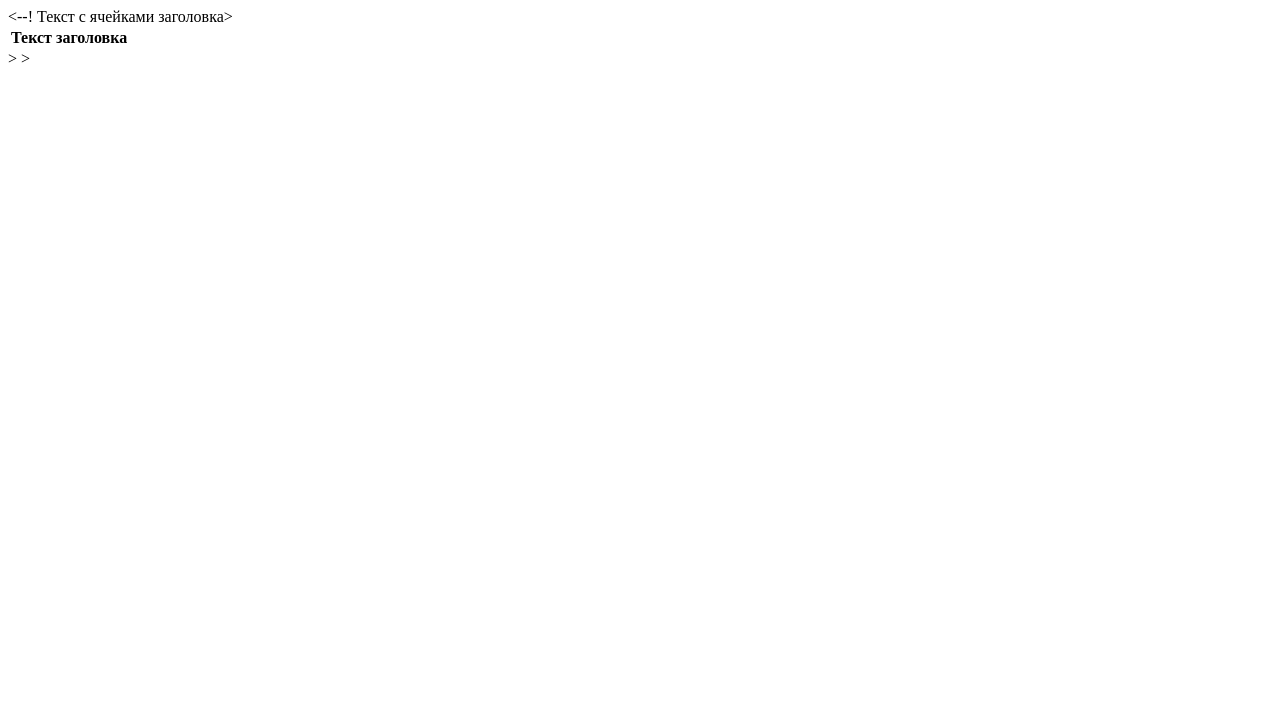
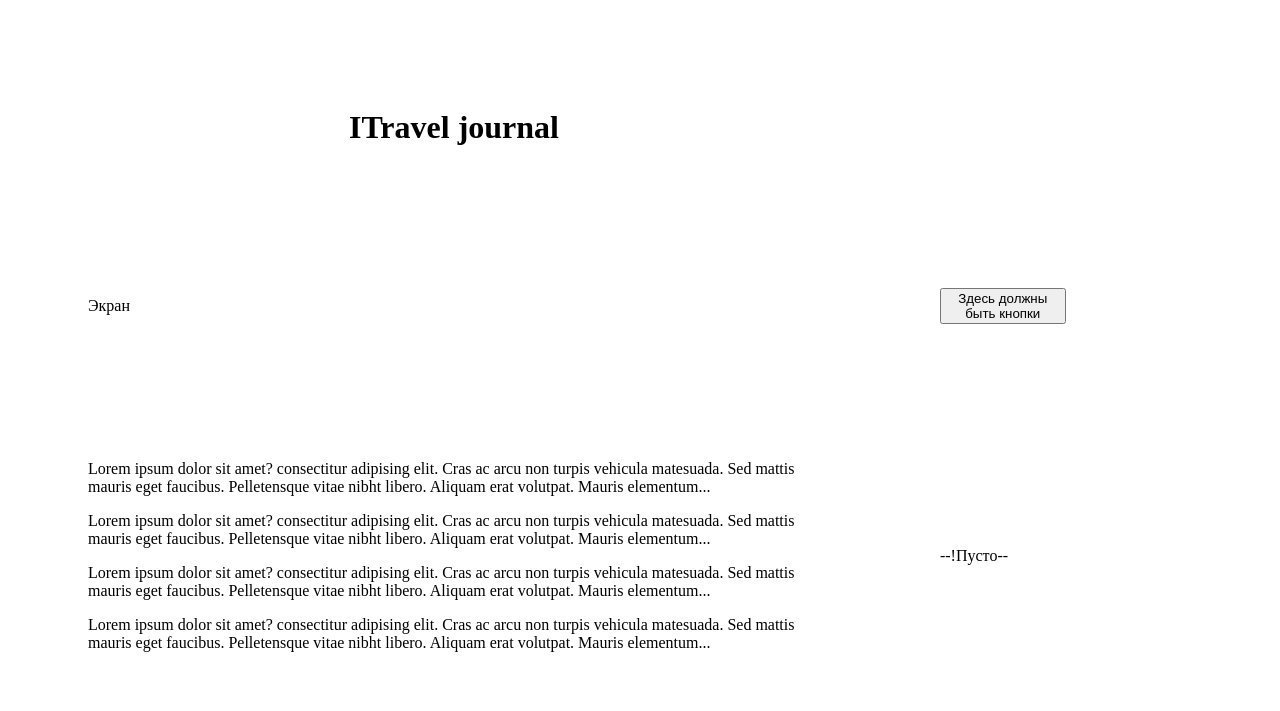
Before and after one commit to Slevin13/slevin13.github.io, a plain HTML site: page index.html in a window 1280 px wide. Drawn offline with Linux system fonts and the light colour scheme.

Commit message:
Update index.html

```diff
--- a/index.html
+++ b/index.html
@@ -1,13 +1,24 @@
 <!DOCTYPE html>
 <html>
  <head>
+</head>
   <meta charset="utf-8">
   <title>ITravel journal</title>
   <body>
-  	<table>
-  		<tr><th>Текст заголовка</th></tr><--! Текст с ячейками заголовка>
+  	<table width="90%" cellspacing="40" cellpadding="40" border="0">
+  		<tr><th><h1>ITravel journal</h1></th><tr>
+  		                                         <td>Экран</td><td>
+  		                                                           <button>Здесь должны быть кнопки</button></td></tr>
+  		<tr><td>
+  		<p>Lorem ipsum dolor sit amet? consectitur adipising elit. Cras ac arcu non turpis vehicula matesuada. Sed mattis mauris eget faucibus. Pelletensque vitae nibht libero. Aliquam erat volutpat. Mauris elementum...</p>
 
-  	</table>>
-  </body>>
+  		<p>Lorem ipsum dolor sit amet? consectitur adipising elit. Cras ac arcu non turpis vehicula matesuada. Sed mattis mauris eget faucibus. Pelletensque vitae nibht libero. Aliquam erat volutpat. Mauris elementum...</p>
+
+  		<p>Lorem ipsum dolor sit amet? consectitur adipising elit. Cras ac arcu non turpis vehicula matesuada. Sed mattis mauris eget faucibus. Pelletensque vitae nibht libero. Aliquam erat volutpat. Mauris elementum...</p>
+
+  		<p>Lorem ipsum dolor sit amet? consectitur adipising elit. Cras ac arcu non turpis vehicula matesuada. Sed mattis mauris eget faucibus. Pelletensque vitae nibht libero. Aliquam erat volutpat. Mauris elementum...</p>
+  		</td><td>--!Пусто--</td></tr>
+    </table>
+  </body>
 
  </head>
```
